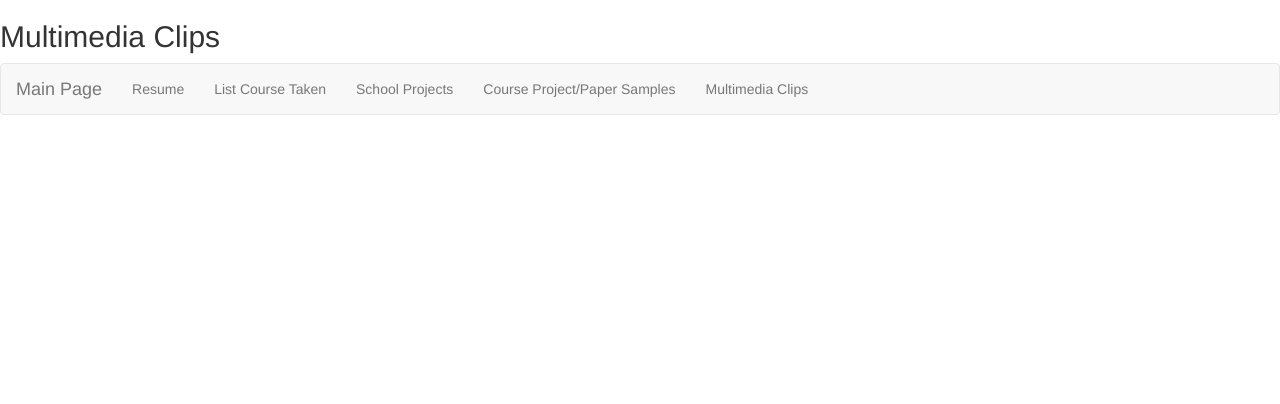
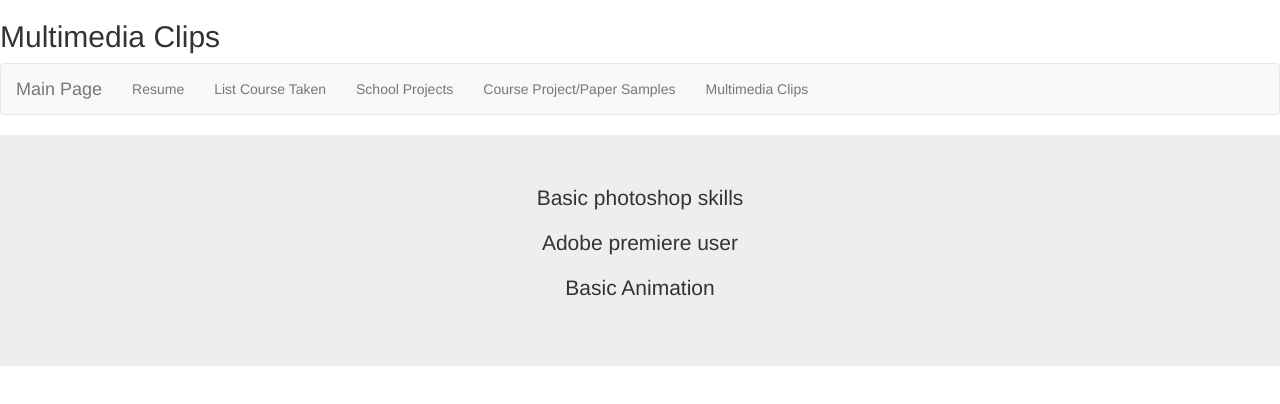
Before and after one commit to zsar16/portfolio, a plain HTML site: page MultimediaClips.html in a window 1280 px wide. Drawn offline with nearby package versions, Linux system fonts and the light colour scheme.

Commit message:
additional content for multimedia clips

```diff
--- a/MultimediaClips.html
+++ b/MultimediaClips.html
@@ -31,5 +31,13 @@
   </div>
 </nav>
 
+<center>
+<div class="jumbotron">
+  <p>Basic photoshop skills</p>
+  <p>Adobe premiere user</p>
+  <p>Basic Animation</p>
+</div>
+</center>
+
 	</body>
 </html>
```
